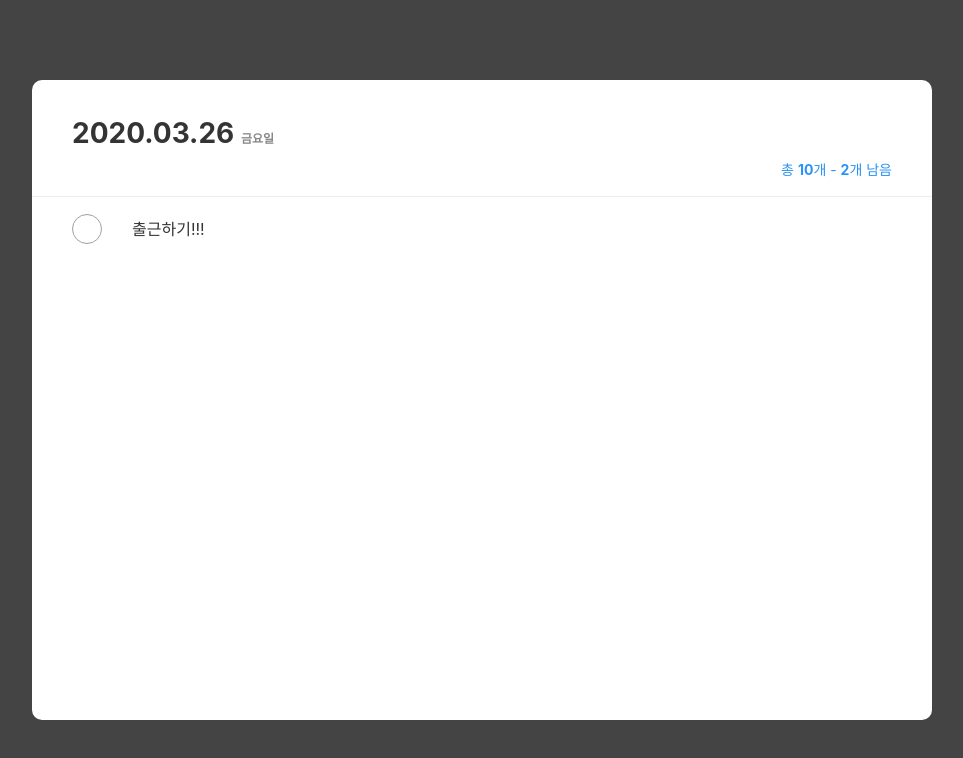
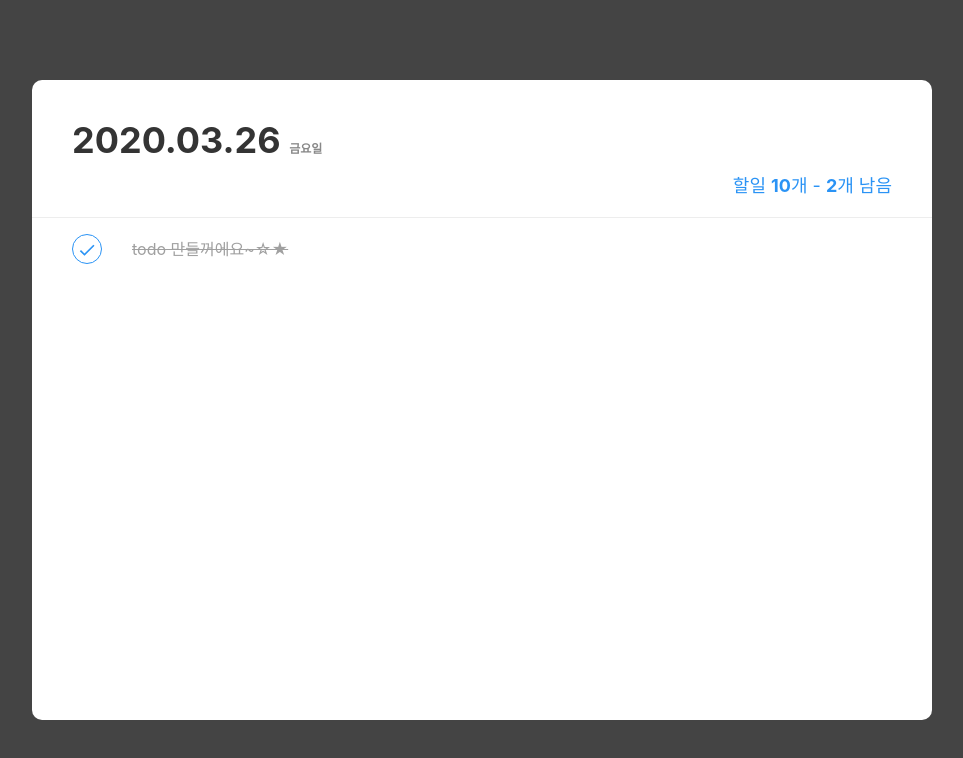
Before and after one commit to Yn40/React, a React (Create React App) app: page / in a window 1280 px wide. Shown: the top 758 px of the page, without its empty margins (158-1121 px from the left). Built offline with nearby package versions, Linux system fonts and the light colour scheme.

Commit message:
기본디자인 완료

```diff
--- a/package.json
+++ b/package.json
@@ -6,7 +6,6 @@
     "@testing-library/jest-dom": "^5.11.10",
     "@testing-library/react": "^11.2.5",
     "@testing-library/user-event": "^12.8.3",
-    "classnames": "^2.2.6",
     "node-sass": "^5.0.0",
     "react": "^17.0.2",
     "react-dom": "^17.0.2",
--- a/src/App.js
+++ b/src/App.js
@@ -7,7 +7,7 @@ import Todo from './views/Todo.js';
 function App() {
   return (
     <div>
-      <Todo></Todo>
+      <Todo/>
     </div>
   );
 }
--- a/src/components/todo/Header.js
+++ b/src/components/todo/Header.js
@@ -4,7 +4,7 @@ const Header = () => {
   return (
     <header>
       <h1>2020.03.26 <span className="day">금요일</span></h1>
-      <p className="total">총 <b>10</b>개 - <b>2</b>개 남음</p>
+      <p className="total">할일 <b>10</b>개 - <b>2</b>개 남음</p>
     </header>
   );
 };
--- a/src/components/todo/Item.js
+++ b/src/components/todo/Item.js
@@ -1,21 +1,14 @@
 import React from 'react';
 import {MdDone, MdDelete} from 'react-icons/md';
 
-const Item = () => {
+const Item = ({done, text}) => {
   return (
-    // <div class="item">
-    //   <span class="bx_chk">
-    //     <MdDone class="chk"/>
-    //   </span>
-    //     <p class="text">출근하기!!!</p>
-    //   <MdDelete class="btn_delete"/>
-    // </div>
-    <div class="item">
-      <span class="bx_chk">
-        <MdDone class="chk"/>
+    <div className={'item ' + (done?"done":"")}>
+      <span className="bx_chk">
+        <MdDone className="chk"/>
       </span>
-        <p class="text">출근하기!!!</p>
-      <MdDelete class="btn_delete"/>
+        <p className="text">{text}</p>
+      <MdDelete className="btn_delete"/>
     </div>
   );
 };
--- a/src/components/todo/List.js
+++ b/src/components/todo/List.js
@@ -1,9 +1,10 @@
 import React from 'react';
+import Item from '../todo/Item.js';
 
 const List = () => {
   return (
     <div>
-
+      <Item text="todo 만들꺼에요~☆★" done={true}/>
     </div>
   );
 };
--- a/src/styles/_todo.scss
+++ b/src/styles/_todo.scss
@@ -20,6 +20,7 @@
   header{
     padding: 30px 40px 15px;
     border-bottom: 1px solid #ededed;
+    font-size: 18px;
   }
   .cont{
     padding: 15px 40px 30px;
@@ -55,7 +56,7 @@
     }
     &:hover{
       .btn_delete{
-        display: block;
+        display: inline-block;
       }
     }
     &.done{
--- a/src/views/Todo.js
+++ b/src/views/Todo.js
@@ -1,17 +1,15 @@
 import React from 'react';
 import Header from '../components/todo/Header.js';
 import Input from '../components/todo/Input.js';
-// import List from '../components/todo/List.js';
-import Item from '../components/todo/Item.js';
+import List from '../components/todo/List.js';
 
 const Todo = () => {
   return (
     <div className="todo">
         <Header/>
         <div className="cont">
-          <Item/>
+        <List/>
         </div>
-        {/* <List></List> */}
         <Input/>
     </div>
   );
```
Also changed, not shown: 1 other file (tests, documents, lock files or other folders).
